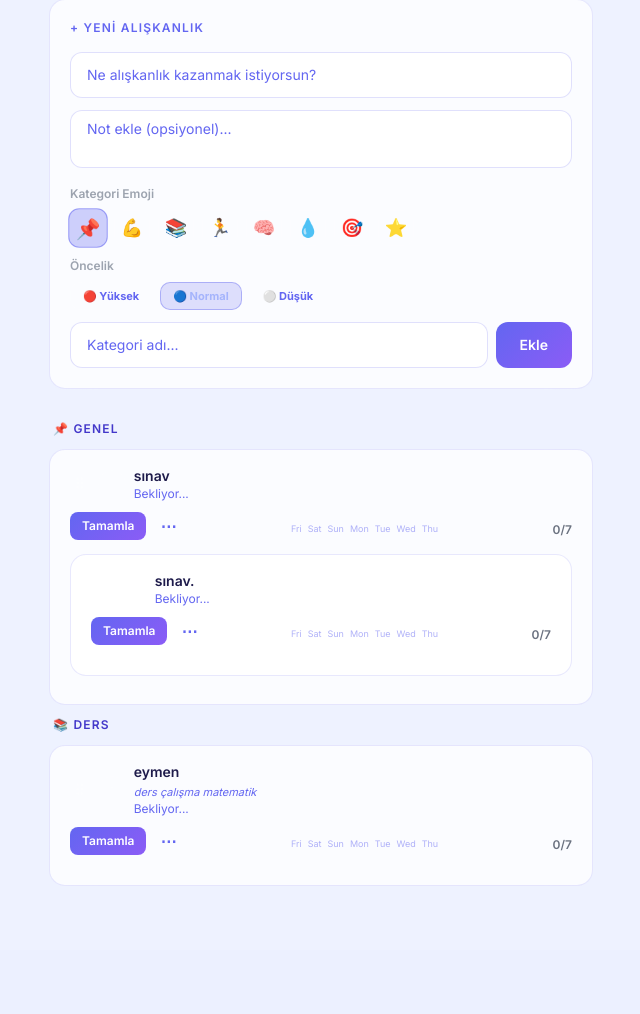
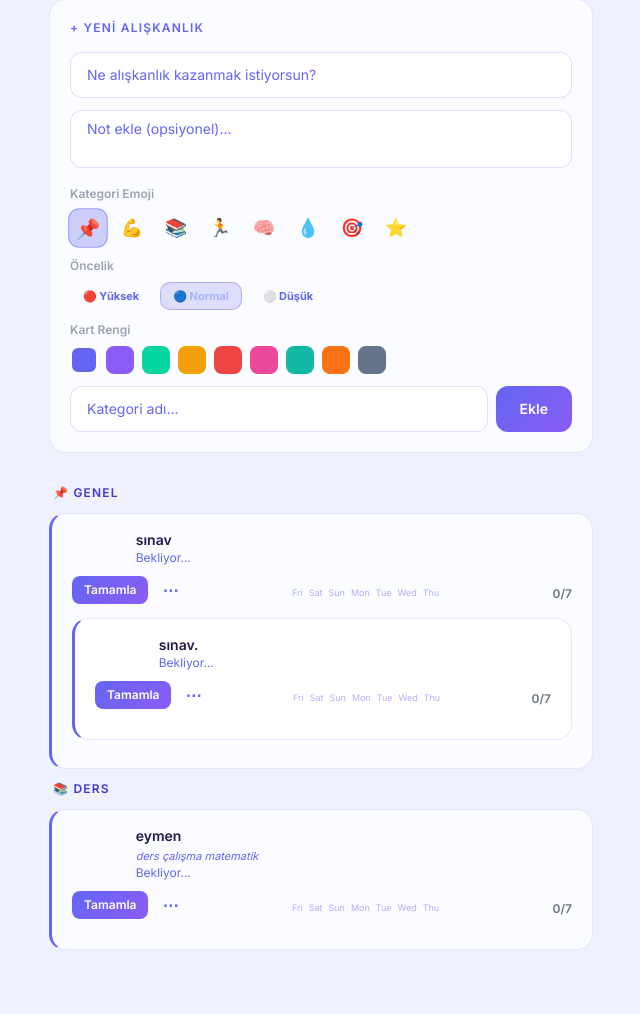
Before and after one commit to aslan0438/rutin-takipci, a Flask app: page / in a window 1280 px wide. Shown: the part 1102-2116 px from the top of the page, without its empty margins (319-959 px from the left). Before the commit the page ends 1987 px from the top, so only its background shows below. Run offline with Flask 3, Linux system fonts and the light colour scheme; a user stored in the database is signed in; some libraries are stand-ins or nearby versions.

Commit message:
renk seçici, dark/light animasyon, streak bildirimi, haftalık otomatik email

```diff
--- a/rutin-takipci/app.py
+++ b/rutin-takipci/app.py
@@ -52,6 +52,7 @@ class Habit(db.Model):
     weekly_goal = db.Column(db.Integer, default=7)
     priority = db.Column(db.String(10), default='normal')
     archived = db.Column(db.Boolean, default=False)
+    color = db.Column(db.String(20), default='#6366f1')
     user_id = db.Column(db.Integer, db.ForeignKey('user.id'), nullable=False)
     logs = db.relationship('HabitLog', backref='habit', lazy=True, cascade='all, delete-orphan')
 
@@ -258,7 +259,8 @@ def add_habit():
     if name and not Habit.query.filter_by(name=name, user_id=current_user.id).first():
         max_order = db.session.query(db.func.max(Habit.order)).filter_by(user_id=current_user.id).scalar() or 0
         habit = Habit(name=name, category=category, category_emoji=category_emoji,
-                     note=note, priority=priority, user_id=current_user.id, order=max_order+1)
+                     note=note, priority=priority, color=request.form.get('habit_color','#6366f1'),
+                     user_id=current_user.id, order=max_order+1)
         db.session.add(habit)
         create_notification(current_user.id, f'📌 "{name}" alışkanlığı eklendi!', 'info')
         db.session.commit()
@@ -273,6 +275,7 @@ def edit_habit(habit_id):
     habit.category_emoji = request.form.get('category_emoji', habit.category_emoji)
     habit.note = request.form.get('note', habit.note)
     habit.priority = request.form.get('priority', habit.priority)
+    habit.color = request.form.get('habit_color', habit.color)
     db.session.commit()
     return redirect(url_for('index'))
 
@@ -296,8 +299,8 @@ def complete(habit_id):
         add_xp(current_user, 20)
         streak = get_streak(habit) + 1
         create_notification(current_user.id, f'✅ "{habit.name}" tamamlandı! +20 XP', 'success')
-        if streak in [3, 7, 14, 30]:
-            create_notification(current_user.id, f'🔥 {streak} gün streak! "{habit.name}" için tebrikler!', 'achievement')
+        if streak in [3, 7, 14, 30, 60, 100]:
+            create_notification(current_user.id, f'🏆 {streak} gün streak rekoru! "{habit.name}" — Efsane!', 'achievement')
         db.session.commit()
     return redirect(url_for('index'))
 
@@ -793,6 +796,45 @@ def ai_suggest():
     except Exception as e:
         return jsonify({'suggestions': '❌ AI şu an kullanılamıyor.'}), 500
 
+def send_weekly_email_for_user(u):
+    import resend as resend_lib
+    from datetime import timedelta
+    resend_lib.api_key = os.environ.get('RESEND_API_KEY')
+    habits = Habit.query.filter_by(user_id=u.id, archived=False).all()
+    if not habits or not u.email:
+        return
+    today = date.today()
+    week_start = today - timedelta(days=today.weekday())
+    report = []
+    for h in habits:
+        log_dates = {l.date for l in h.logs}
+        completed = sum(1 for i in range(7) if str(week_start + timedelta(days=i)) in log_dates)
+        percent = int((completed / 7) * 100)
+        report.append({'name': h.name, 'completed': completed, 'percent': percent, 'streak': get_streak(h)})
+    rows = ''.join([f'<tr><td style="padding:10px;color:white">{r["name"]}</td><td style="padding:10px;text-align:center;color:#a5b4fc">{r["completed"]}/7</td><td style="padding:10px;text-align:center;color:{"#4ade80" if r["percent"]>=70 else "#fbbf24" if r["percent"]>=40 else "#f87171"}">%{r["percent"]}</td><td style="padding:10px;text-align:center;color:#fb923c">🔥{r["streak"]}</td></tr>' for r in report])
+    html = f'<div style="background:#0d0d1f;padding:24px;font-family:Inter,sans-serif;color:white"><h2>📊 Haftalık Rapor</h2><p style="color:#9ca3af">{u.username} · Seviye {u.level} · {u.xp} XP</p><table style="width:100%;border-collapse:collapse;margin-top:16px"><tr style="background:rgba(255,255,255,0.05)"><th style="padding:10px;text-align:left;color:#9ca3af">Alışkanlık</th><th style="padding:10px;color:#9ca3af">Tamamlama</th><th style="padding:10px;color:#9ca3af">Oran</th><th style="padding:10px;color:#9ca3af">Streak</th></tr>{rows}</table><p style="margin-top:16px;color:#6b7280;font-size:12px">rutin-takipci.onrender.com</p></div>'
+    resend_lib.Emails.send({"from":"Rutin Takipçi <onboarding@resend.dev>","to":[u.email],"subject":f"📊 Haftalık Rapor — {week_start}","html":html})
+
+import threading
+
+def auto_weekly_email_job():
+    from datetime import datetime
+    while True:
+        now = datetime.now()
+        if now.weekday() == 0 and now.hour == 9 and now.minute == 0:
+            with app.app_context():
+                users = User.query.all()
+                for u in users:
+                    try:
+                        send_weekly_email_for_user(u)
+                    except Exception as e:
+                        print(f'Email error for {u.username}: {e}')
+        import time
+        time.sleep(60)
+
+email_thread = threading.Thread(target=auto_weekly_email_job, daemon=True)
+email_thread.start()
+
 with app.app_context():
     db.create_all()
 
--- a/rutin-takipci/templates/index.html
+++ b/rutin-takipci/templates/index.html
@@ -419,6 +419,21 @@
                 </div>
                 <input type="hidden" name="priority" id="editPriority" value="normal">
             </div>
+            <div class="mb-4">
+                <label class="text-xs text-gray-400 uppercase tracking-widest mb-2 block font-semibold">Kart Rengi</label>
+                <div class="flex gap-2 flex-wrap">
+                    <button type="button" class="habit-color-btn w-7 h-7 rounded-lg border-2 border-transparent hover:scale-110 transition" style="background:#6366f1" onclick="selectHabitColor(this,'#6366f1')"></button>
+                    <button type="button" class="habit-color-btn w-7 h-7 rounded-lg border-2 border-transparent hover:scale-110 transition" style="background:#8b5cf6" onclick="selectHabitColor(this,'#8b5cf6')"></button>
+                    <button type="button" class="habit-color-btn w-7 h-7 rounded-lg border-2 border-transparent hover:scale-110 transition" style="background:#06d6a0" onclick="selectHabitColor(this,'#06d6a0')"></button>
+                    <button type="button" class="habit-color-btn w-7 h-7 rounded-lg border-2 border-transparent hover:scale-110 transition" style="background:#f59e0b" onclick="selectHabitColor(this,'#f59e0b')"></button>
+                    <button type="button" class="habit-color-btn w-7 h-7 rounded-lg border-2 border-transparent hover:scale-110 transition" style="background:#ef4444" onclick="selectHabitColor(this,'#ef4444')"></button>
+                    <button type="button" class="habit-color-btn w-7 h-7 rounded-lg border-2 border-transparent hover:scale-110 transition" style="background:#ec4899" onclick="selectHabitColor(this,'#ec4899')"></button>
+                    <button type="button" class="habit-color-btn w-7 h-7 rounded-lg border-2 border-transparent hover:scale-110 transition" style="background:#14b8a6" onclick="selectHabitColor(this,'#14b8a6')"></button>
+                    <button type="button" class="habit-color-btn w-7 h-7 rounded-lg border-2 border-transparent hover:scale-110 transition" style="background:#f97316" onclick="selectHabitColor(this,'#f97316')"></button>
+                    <button type="button" class="habit-color-btn w-7 h-7 rounded-lg border-2 border-transparent hover:scale-110 transition" style="background:#64748b" onclick="selectHabitColor(this,'#64748b')"></button>
+                </div>
+                <input type="hidden" name="habit_color" id="editHabitColor" value="#6366f1">
+            </div>
             <button type="submit" class="btn-primary w-full py-3 rounded-xl text-sm font-semibold">Kaydet</button>
         </form>
     </div>
@@ -801,6 +816,21 @@
                 </div>
                 <input type="hidden" name="priority" id="addPriority" value="normal">
             </div>
+            <div class="mb-3">
+                <p class="text-xs text-gray-400 mb-2 font-semibold">Kart Rengi</p>
+                <div class="flex gap-2 flex-wrap">
+                    <button type="button" class="add-color-btn w-7 h-7 rounded-lg border-2 border-white hover:scale-110 transition" style="background:#6366f1" onclick="selectAddColor(this,'#6366f1')"></button>
+                    <button type="button" class="add-color-btn w-7 h-7 rounded-lg border-2 border-transparent hover:scale-110 transition" style="background:#8b5cf6" onclick="selectAddColor(this,'#8b5cf6')"></button>
+                    <button type="button" class="add-color-btn w-7 h-7 rounded-lg border-2 border-transparent hover:scale-110 transition" style="background:#06d6a0" onclick="selectAddColor(this,'#06d6a0')"></button>
+                    <button type="button" class="add-color-btn w-7 h-7 rounded-lg border-2 border-transparent hover:scale-110 transition" style="background:#f59e0b" onclick="selectAddColor(this,'#f59e0b')"></button>
+                    <button type="button" class="add-color-btn w-7 h-7 rounded-lg border-2 border-transparent hover:scale-110 transition" style="background:#ef4444" onclick="selectAddColor(this,'#ef4444')"></button>
+                    <button type="button" class="add-color-btn w-7 h-7 rounded-lg border-2 border-transparent hover:scale-110 transition" style="background:#ec4899" onclick="selectAddColor(this,'#ec4899')"></button>
+                    <button type="button" class="add-color-btn w-7 h-7 rounded-lg border-2 border-transparent hover:scale-110 transition" style="background:#14b8a6" onclick="selectAddColor(this,'#14b8a6')"></button>
+                    <button type="button" class="add-color-btn w-7 h-7 rounded-lg border-2 border-transparent hover:scale-110 transition" style="background:#f97316" onclick="selectAddColor(this,'#f97316')"></button>
+                    <button type="button" class="add-color-btn w-7 h-7 rounded-lg border-2 border-transparent hover:scale-110 transition" style="background:#64748b" onclick="selectAddColor(this,'#64748b')"></button>
+                </div>
+                <input type="hidden" name="habit_color" id="addHabitColor" value="#6366f1">
+            </div>
             <div class="flex gap-2">
                 <input type="text" name="category" placeholder="Kategori adı..." class="flex-1 rounded-xl px-4 py-3 text-sm">
                 <button type="submit" class="btn-primary px-6 py-3 rounded-xl text-sm font-semibold">Ekle</button>
@@ -824,7 +854,7 @@
             {% set wcount = weekly_counts[habit.id|string] %}
             {% set wpct = [(wcount / habit.weekly_goal * 100), 100] | min | int %}
 
-            <div class="glass-card rounded-2xl px-5 py-4 mb-3 {% if habit.priority == 'high' %}priority-high{% elif habit.priority == 'low' %}priority-low{% endif %}" data-id="{{ habit.id }}">
+            <div class="glass-card rounded-2xl px-5 py-4 mb-3 {% if habit.priority == 'high' %}priority-high{% elif habit.priority == 'low' %}priority-low{% endif %}" data-id="{{ habit.id }}" style="border-left:3px solid {{ habit.color or '#6366f1' }}">
                 <!-- İsim Satırı -->
                 <div class="flex items-center gap-2 mb-2">
                     <span class="drag-handle flex-shrink-0">⠿</span>
@@ -865,7 +895,7 @@
                             <div id="menu-{{ habit.id }}" class="hidden absolute right-0 z-50 rounded-2xl p-2" style="background:#0d0d1f;border:1px solid rgba(255,255,255,0.1);box-shadow:0 20px 40px rgba(0,0,0,0.5);min-width:160px;bottom:calc(100% + 8px)" style="background:#0d0d1f;border:1px solid rgba(255,255,255,0.1);box-shadow:0 20px 40px rgba(0,0,0,0.5);min-width:160px">
                                 <button onclick="openGoal({{ habit.id }},'{{ habit.name|replace("'","\\'") }}',{{ habit.weekly_goal }});toggleMenu({{ habit.id }})" class="flex items-center gap-2 w-full px-3 py-2 rounded-xl text-xs text-left" style="color:var(--text)" onmouseover="this.style.background='rgba(255,255,255,0.05)'" onmouseout="this.style.background=''">🎯 Haftalık Hedef</button>
                                 <button onclick="openHabitDetail({{ habit.id }},'{{ habit.name|replace("'","\\'") }}');toggleMenu({{ habit.id }})" class="flex items-center gap-2 w-full px-3 py-2 rounded-xl text-xs text-left" style="color:var(--text)" onmouseover="this.style.background='rgba(255,255,255,0.05)'" onmouseout="this.style.background=''">📈 İstatistik</button>
-                                <button onclick="openEdit({{ habit.id }},'{{ habit.name|replace("'","\\'") }}','{{ habit.category }}','{{ habit.note|replace("'","\\'") }}','{{ habit.category_emoji }}','{{ habit.priority }}');toggleMenu({{ habit.id }})" class="flex items-center gap-2 w-full px-3 py-2 rounded-xl text-xs text-left" style="color:var(--text)" onmouseover="this.style.background='rgba(255,255,255,0.05)'" onmouseout="this.style.background=''">✏️ Düzenle</button>
+                                <button onclick="openEdit({{ habit.id }},'{{ habit.name|replace("'","\\'") }}','{{ habit.category }}','{{ habit.note|replace("'","\\'") }}','{{ habit.category_emoji }}','{{ habit.priority }}','{{ habit.color or "#6366f1" }}');toggleMenu({{ habit.id }})" class="flex items-center gap-2 w-full px-3 py-2 rounded-xl text-xs text-left" style="color:var(--text)" onmouseover="this.style.background='rgba(255,255,255,0.05)'" onmouseout="this.style.background=''">✏️ Düzenle</button>
                                 <button onclick="openPomodoro('{{ habit.name }}');toggleMenu({{ habit.id }})" class="flex items-center gap-2 w-full px-3 py-2 rounded-xl text-xs text-left" style="color:var(--text)" onmouseover="this.style.background='rgba(255,255,255,0.05)'" onmouseout="this.style.background=''">🍅 Pomodoro</button>
                                 <button onclick="openCalendarModal({{ habit.id }},'{{ habit.name|replace("'","\\'") }}');toggleMenu({{ habit.id }})" class="flex items-center gap-2 w-full px-3 py-2 rounded-xl text-xs text-left" style="color:var(--text)" onmouseover="this.style.background='rgba(255,255,255,0.05)'" onmouseout="this.style.background=''">📅 Takvim</button>
                                 {% if not done %}
@@ -980,11 +1010,19 @@ window.matchMedia('(prefers-color-scheme: dark)').addEventListener('change',e=>{
     if(!localStorage.getItem('theme'))document.documentElement.setAttribute('data-theme',e.matches?'dark':'light');
 });
 function setTheme(t){
-    document.documentElement.classList.add('theme-switching');
-    setTimeout(()=>document.documentElement.classList.remove('theme-switching'),400);
-    document.documentElement.setAttribute('data-theme',t);localStorage.setItem('theme',t);
+    // Ripple animasyonu
+    const ripple=document.createElement('div');
+    ripple.style.cssText='position:fixed;top:50%;left:50%;width:0;height:0;border-radius:50%;transform:translate(-50%,-50%);z-index:9998;pointer-events:none;transition:all 0.6s ease;background:'+(t==='light'?'rgba(238,242,255,0.95)':'rgba(6,6,18,0.95)');
+    document.body.appendChild(ripple);
+    requestAnimationFrame(()=>{ripple.style.width='300vmax';ripple.style.height='300vmax';});
+    setTimeout(()=>{
+        document.documentElement.setAttribute('data-theme',t);
+        localStorage.setItem('theme',t);
+        document.getElementById('darkModeBtn').textContent=t==='light'?'☀️':'🌙';
+        ripple.style.opacity='0';
+        setTimeout(()=>ripple.remove(),300);
+    },300);
     document.getElementById('themeModal').classList.add('hidden');
-    document.getElementById('darkModeBtn').textContent=t==='light'?'☀️':'🌙';
 }
 function toggleDarkMode(){const c=document.documentElement.getAttribute('data-theme');setTheme(c==='light'?'dark':'light');}
 const _ct=localStorage.getItem('theme')||'dark';
@@ -1177,10 +1215,23 @@ document.querySelectorAll('.sortable-list').forEach(list=>{
 });
 
 // DÜZENLE
-function openEdit(id,name,category,note,emoji,priority){
+function openEdit(id,name,category,note,emoji,priority,color){
     document.getElementById('editForm').action=`/edit/${id}`;document.getElementById('editName').value=name;document.getElementById('editCategory').value=category;document.getElementById('editNote').value=note;document.getElementById('editCategoryEmoji').value=emoji||'📌';
     document.querySelectorAll('#editModal .emoji-btn').forEach(b=>b.classList.toggle('selected',b.textContent===(emoji||'📌')));
-    selectPriority(priority||'normal');document.getElementById('editModal').classList.remove('hidden');
+    selectPriority(priority||'normal');
+    const c=color||'#6366f1';document.getElementById('editHabitColor').value=c;
+    document.querySelectorAll('.habit-color-btn').forEach(b=>{b.style.borderColor=b.style.background===c?'white':'transparent';});
+    document.getElementById('editModal').classList.remove('hidden');
+}
+function selectHabitColor(btn,color){
+    document.querySelectorAll('.habit-color-btn').forEach(b=>b.style.borderColor='transparent');
+    btn.style.borderColor='white';
+    document.getElementById('editHabitColor').value=color;
+}
+function selectAddColor(btn,color){
+    document.querySelectorAll('.add-color-btn').forEach(b=>b.style.borderColor='transparent');
+    btn.style.borderColor='white';
+    document.getElementById('addHabitColor').value=color;
 }
 
 // TAKVİM
```
